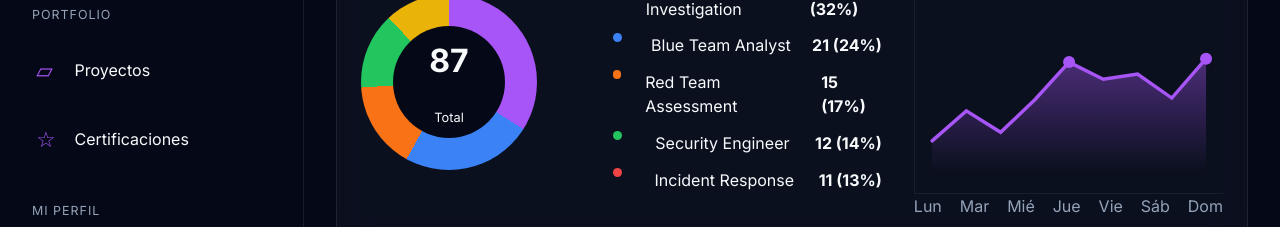
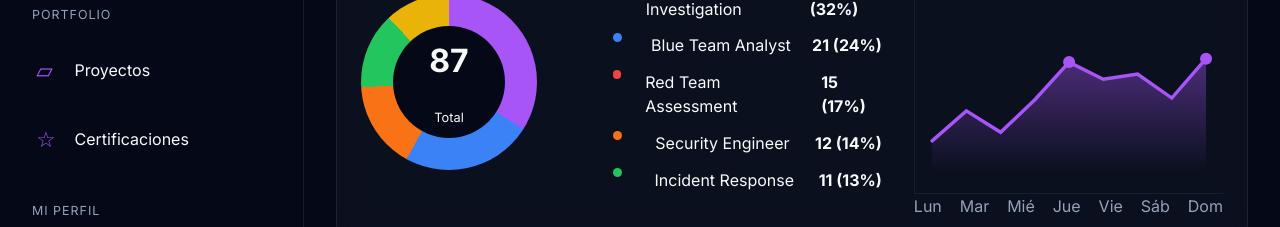
Before and after one commit to SandraDeTena/secureboard-frontend, an Angular app: page /dashboard in a window 1280 px wide. Shown: the part 704-931 px from the top of the page. Built offline with nearby package versions, Linux system fonts and the light colour scheme.

Commit message:
style: refine dashboard learning panel icons

```diff
--- a/src/app/pages/dashboard/dashboard.html
+++ b/src/app/pages/dashboard/dashboard.html
@@ -38,9 +38,9 @@
         <div class="legend">
           <p><span class="dot purple"></span> OSINT Investigation <b>28 (32%)</b></p>
           <p><span class="dot blue"></span> Blue Team Analyst <b>21 (24%)</b></p>
-          <p><span class="dot orange"></span> Red Team Assessment <b>15 (17%)</b></p>
-          <p><span class="dot green"></span> Security Engineer <b>12 (14%)</b></p>
-          <p><span class="dot red"></span> Incident Response <b>11 (13%)</b></p>
+          <p><span class="dot red"></span> Red Team Assessment <b>15 (17%)</b></p>
+          <p><span class="dot orange"></span> Security Engineer <b>12 (14%)</b></p>
+          <p><span class="dot green"></span> Incident Response <b>11 (13%)</b></p>
         </div>
 
         <div class="line-chart">
```
